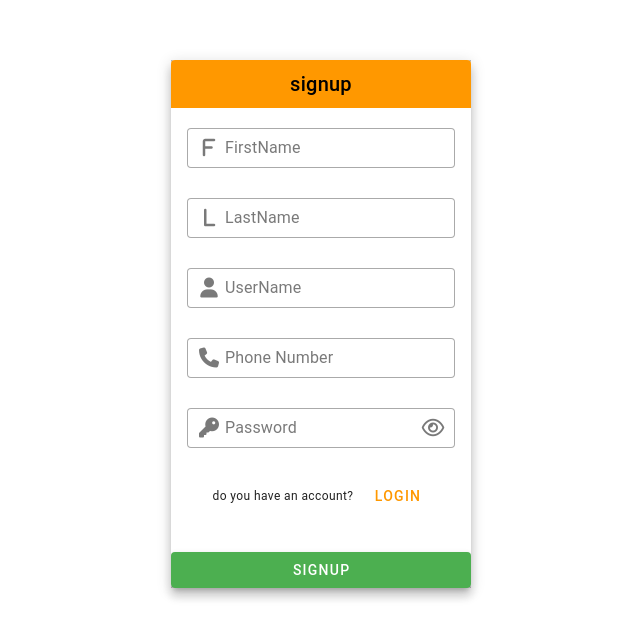
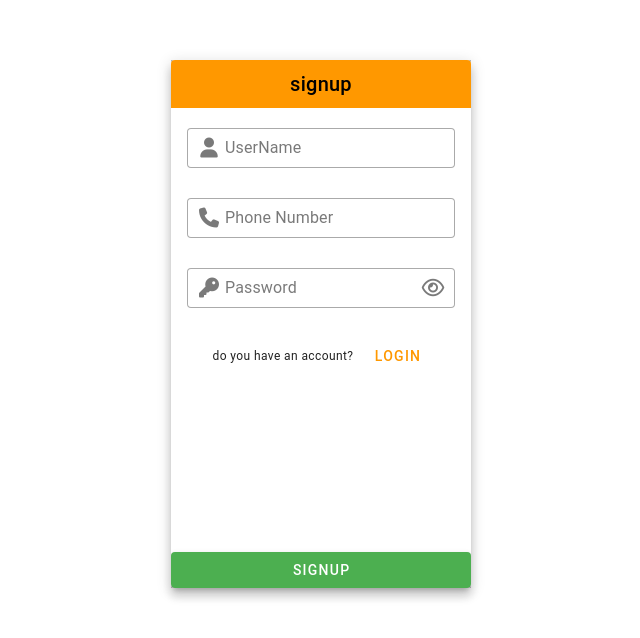
Before and after one commit to Nimakhdb13/panel, a Vue app: page / in a window 1280 px wide. Shown: the part 144-782 px from the top of the page, without its empty margins (319-959 px from the left). Built offline with nearby package versions, Linux system fonts and the light colour scheme.

Commit message:
delete first/lastname from signup page

```diff
--- a/src/components/signin/form.vue
+++ b/src/components/signin/form.vue
@@ -68,20 +68,20 @@ export default {
           title: "SignUp",
           isFormValid: false,
           fields: [
-            {
-              title: "FirstName",
-              value: "",
-              type: "text",
-              rules: "required",
-              icon: "fa-solid fa-f",
-            },
-            {
-              title: "LastName",
-              value: "",
-              type: "text",
-              rules: "required",
-              icon: "fa-solid fa-l",
-            },
+            // {
+            //   title: "FirstName",
+            //   value: "",
+            //   type: "text",
+            //   rules: "required",
+            //   icon: "fa-solid fa-f",
+            // },
+            // {
+            //   title: "LastName",
+            //   value: "",
+            //   type: "text",
+            //   rules: "required",
+            //   icon: "fa-solid fa-l",
+            // },
             {
               title: "UserName",
               value: "",
```
